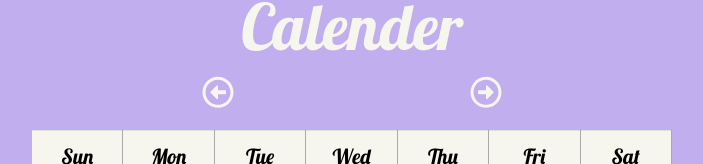
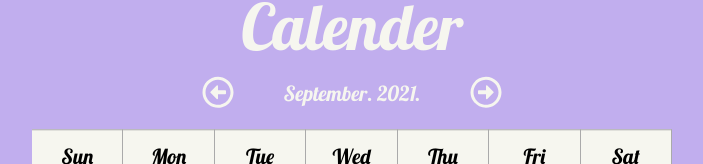
Before and after one commit to kingyong9169/CMI-Calender, a React (Create React App) app in the folder week-3/: page / in a window 1280 px wide. Shown: the part 156-320 px from the top of the page, without its empty margins (288-991 px from the left). Built offline with nearby package versions, Linux system fonts and the light colour scheme.

Commit message:
[ADD] (#3) - add CalenderHeader useContext logic

```diff
--- a/week-3/src/components/CalenderHeader/index.jsx
+++ b/week-3/src/components/CalenderHeader/index.jsx
@@ -1,20 +1,45 @@
-import React, { useState, useEffect } from "react";
+import React, { useState, useEffect, useContext } from "react";
+import { CalenderContext, SetCalenderContext } from "../Calender";
 import StyledCalenderHeader from "./style";
 
 export default function CalenderHeader() {
-  const prev = () => {};
-  const next = () => {};
+  const Calender = useContext(CalenderContext);
+  const setCalender = useContext(SetCalenderContext);
+  const { curDate, monthNames } = Calender;
+
+  const prev = () => {
+    setCalender({
+      ...Calender,
+      curDate: new Date(curDate.setMonth(curDate.getMonth() - 1)),
+    });
+  };
+  const next = () => {
+    setCalender({
+      ...Calender,
+      curDate: new Date(curDate.setMonth(curDate.getMonth() + 1)),
+    });
+  };
+
+  useEffect(() => {
+    setCalender({
+      ...Calender,
+      prevLast: new Date(curDate.getFullYear(), curDate.getMonth(), 0),
+      curFirst: new Date(curDate.getFullYear(), curDate.getMonth(), 1),
+      curLast: new Date(curDate.getFullYear(), curDate.getMonth() + 1, 0),
+    });
+  }, [curDate]);
+
   return (
     <StyledCalenderHeader>
-      <header className="header">
       <button className="prev" onClick={prev}>
         <i className="far fa-arrow-alt-circle-left"></i>
       </button>
-        <div className="currentMonth"></div>
+      <div className="currentMonth">
+        {monthNames[curDate.getMonth()] + ". " + curDate.getFullYear() + ". "}
+      </div>
       <button className="next" onClick={next}>
         <i className="far fa-arrow-alt-circle-right"></i>
       </button>
-      </header>
     </StyledCalenderHeader>
   );
 }
--- a/week-3/src/components/CalenderHeader/style.jsx
+++ b/week-3/src/components/CalenderHeader/style.jsx
@@ -1,7 +1,6 @@
 import styled from "styled-components";
 
 const CalenderHeader = styled.header`
-  .header {
   justify-content: center;
   margin: auto;
   display: flex;
@@ -20,7 +19,6 @@ const CalenderHeader = styled.header`
     width: 10rem;
     margin: auto 2rem;
   }
-  }
 `;
 
 export default CalenderHeader;
```
Lines whose indentation alone changed are shown as unchanged.
